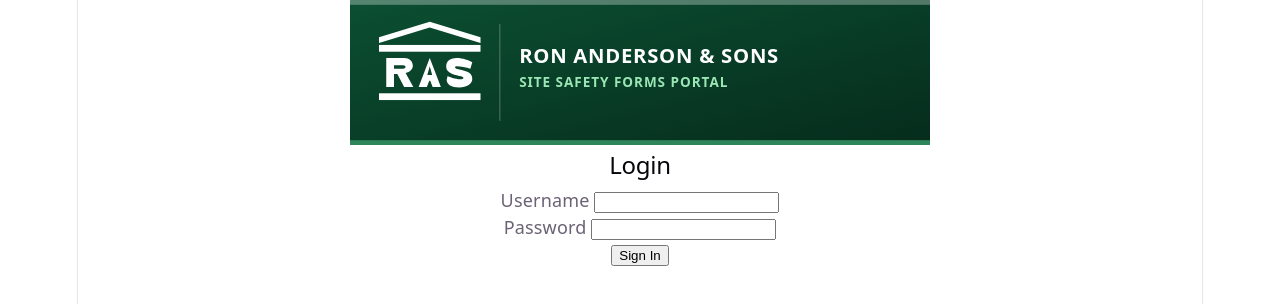
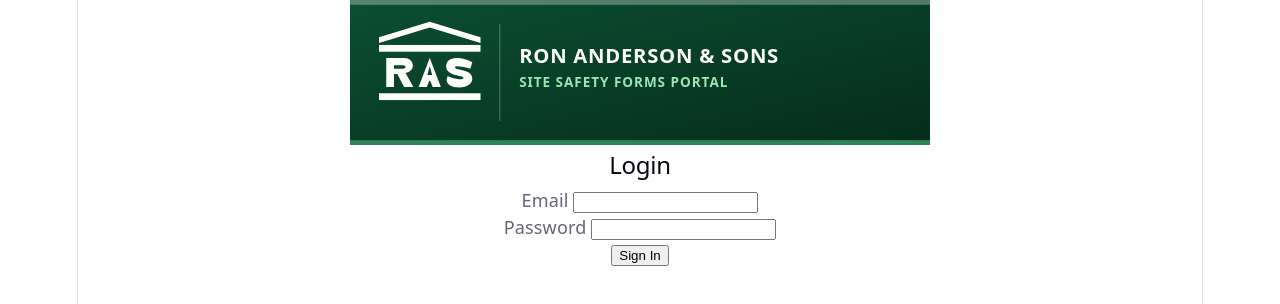
Before and after one commit to Indika2/ras-safety-app, a React (Vite) app: page / in a window 1280 px wide. Shown: the top 304 px of the page. Built offline with nearby package versions, Linux system fonts and the light colour scheme.

Commit message:
Added code to retrieve profile

```diff
--- a/src/App.jsx
+++ b/src/App.jsx
@@ -1,4 +1,4 @@
-import { useState } from 'react'
+import { useState, useEffect } from 'react'
 import headerLogo from './assets/page_header.svg'
 import './App.css'
 
@@ -9,59 +9,108 @@ const supabaseAnonKey = 'eyJhbGciOiJIUzI1NiIsInR5cCI6IkpXVCJ9.eyJpc3MiOiJzdXBhYm
 
 const supabase = createClient(supabaseUrl, supabaseAnonKey)
 
+// Placeholder views for Framer and Admin
+function FramerDashboard({ profile, onLogout }) {
+    return (
+        <div className="dashboard">
+            <h2>Welcome Framer, {profile?.full_name || 'Worker'}</h2>
+            <p>Fill out your daily site safety form below.</p>
+            {/* Insert Safety Form Component Here */}
+            <button onClick={onLogout}>Sign Out</button>
+        </div>
+    )
+}
+
+function AdminDashboard({ profile, onLogout }) {
+    return (
+        <div className="dashboard">
+            <h2>Admin Dashboard - Welcome, {profile?.full_name || 'Admin'}</h2>
+            <p>Review site safety form submissions across all sites.</p>
+            {/* Insert Admin Submissions Table Component Here */}
+            <button onClick={onLogout}>Sign Out</button>
+        </div>
+    )
+}
+
 function App() {
-    const [username, setUsername] = useState('')
+    const [email, setEmail] = useState('')
     const [password, setPassword] = useState('')
+    const [session, setSession] = useState(null)
+    const [profile, setProfile] = useState(null)
+    const [loading, setLoading] = useState(true)
+    const [errorMessage, setErrorMessage] = useState('')
 
+    // Fetch profile details from the database using user UUID
+    const fetchUserProfile = async (userId) => {
+        const { data, error } = await supabase
+            .from('profiles')
+            .select('*')
+            .eq('id', userId)
+            .single()
 
-    /*
-    const handleSubmit = async (e) => {
-        e.preventDefault(); // Prevents page refresh on form submit
+        if (error) {
+            console.error('Error fetching profile:', error.message)
+            return null
+        }
+        return data
+    }
+
+    useEffect(() => {
+        // 1. Check existing session on component mount
+        supabase.auth.getSession().then(async ({ data: { session } }) => {
+            setSession(session)
+            if (session?.user) {
+                const userProfile = await fetchUserProfile(session.user.id)
+                setProfile(userProfile)
+            }
+            setLoading(false)
+        })
+
+        // 2. Listen for auth changes (login, logout, sign up)
+        const { data: { subscription } } = supabase.auth.onAuthStateChange(async (_event, session) => {
+            setSession(session)
+            if (session?.user) {
+                const userProfile = await fetchUserProfile(session.user.id)
+                setProfile(userProfile)
+            } else {
+                setProfile(null)
+            }
+            setLoading(false)
+        })
+
+        return () => subscription.unsubscribe()
+    }, [])
+
+    const handleLogin = async (e) => {
+        e.preventDefault()
+        setErrorMessage('')
+        setLoading(true)
 
         const { data, error } = await supabase.auth.signInWithPassword({
-            // Uses state variables directly, or email/password depending on your Supabase config
-            email: username,
+            email,
             password,
-        });
-
-        if (error) console.error('Login error:', error.message);
-        else console.log('Logged in user:', data.user);
-    };
-*/
-
-    const handleSubmit = async (e) => {
-        e.preventDefault();
-        var email = 'farmer2@yahoo.ca';
-        var password = 'examplepw';
-        var fullName = 'farmer Doe';
-        var role = 'Farmer';
-
-        const signUpUser = async (email, password, fullName, role) => {
-            const { data, error } = await supabase.auth.signUp({
-                email: email,
-                password: password,
-                options: {
-                    data: {
-                        full_name: fullName,
-                        role: role,
-                    },
-                },
-            });
-
-            return { data, error };
-        };
-
-        // Execute the function and capture the output
-        const { data, error } = await signUpUser(email, password, fullName, role);
+        })
 
         if (error) {
-            console.error('Sign up error:', error.message);
-        } else {
-            console.log('User registered and profile automatically created:', data.user);
+            setErrorMessage(error.message)
+            setLoading(false)
+        } else if (data.user) {
+            const userProfile = await fetchUserProfile(data.user.id)
+            setProfile(userProfile)
+            setLoading(false)
         }
-    };
+    }
 
+    const handleLogout = async () => {
+        await supabase.auth.signOut()
+        setSession(null)
+        setProfile(null)
+    }
 
+    // Verify loading status
+    if (loading) {
+        return <div className="app-container"><p>Loading application...</p></div>
+    }
 
     return (
         <div className="app-container">
@@ -74,17 +123,20 @@ function App() {
                 />
             </header>
 
-            <main className="login-container">
-                <form onSubmit={handleSubmit} className="login-form">
+            <main className="main-content">
+                {!session ? (
+                    /* Show Login Form if not authenticated */
+                    <form onSubmit={handleLogin} className="login-form">
                         <h2>Login</h2>
+                        {errorMessage && <p style={{ color: 'red' }}>{errorMessage}</p>}
 
                         <div className="form-group">
-                        <label htmlFor="username">Username </label>
+                            <label htmlFor="email">Email </label>
                             <input
-                            type="text"
-                            id="username"
-                            value={username}
-                            onChange={(e) => setUsername(e.target.value)}
+                                type="email"
+                                id="email"
+                                value={email}
+                                onChange={(e) => setEmail(e.target.value)}
                                 required
                             />
                         </div>
@@ -104,6 +156,13 @@ function App() {
                             Sign In
                         </button>
                     </form>
+                ) : profile?.role === 'Admin' ? (
+                    /* Render Admin Page */
+                    <AdminDashboard profile={profile} onLogout={handleLogout} />
+                ) : (
+                    /* Render Framer Page (Default) */
+                    <FramerDashboard profile={profile} onLogout={handleLogout} />
+                )}
             </main>
         </div>
     )
```
Lines whose indentation alone changed are shown as unchanged.
